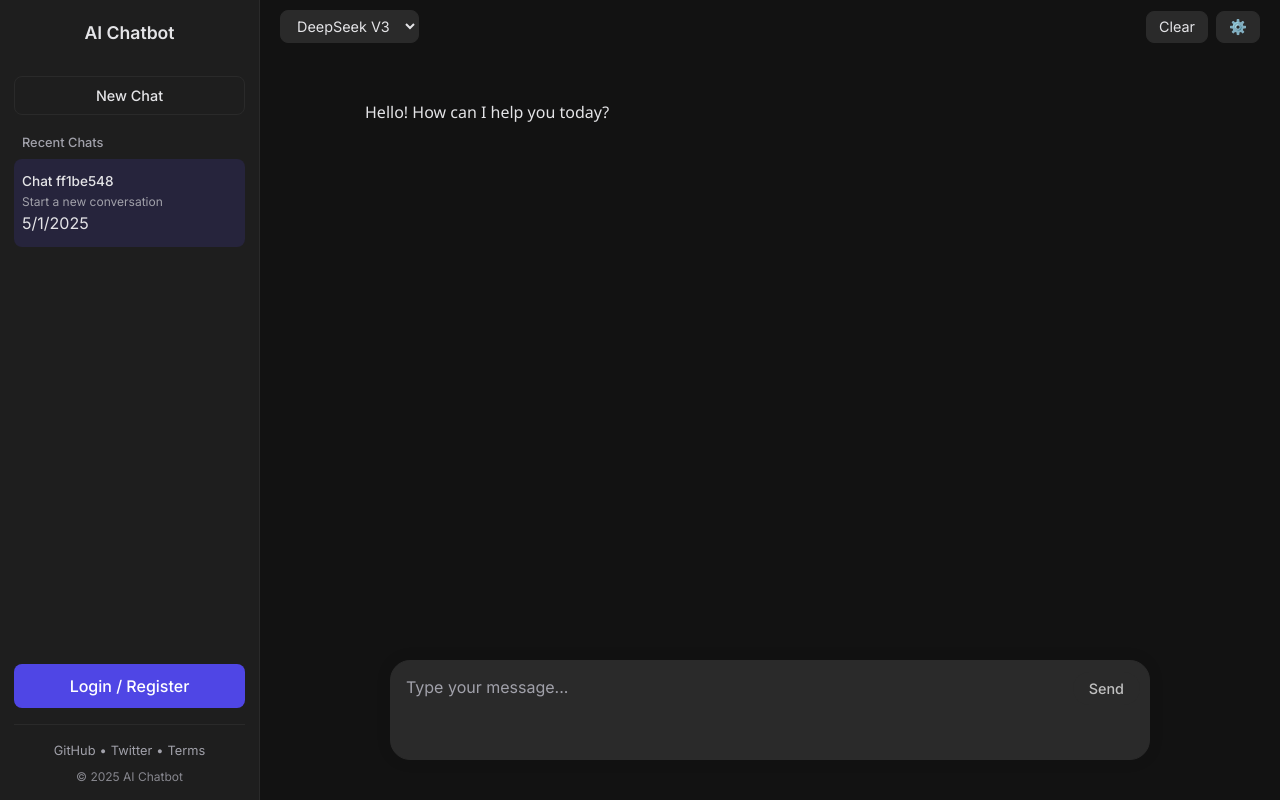
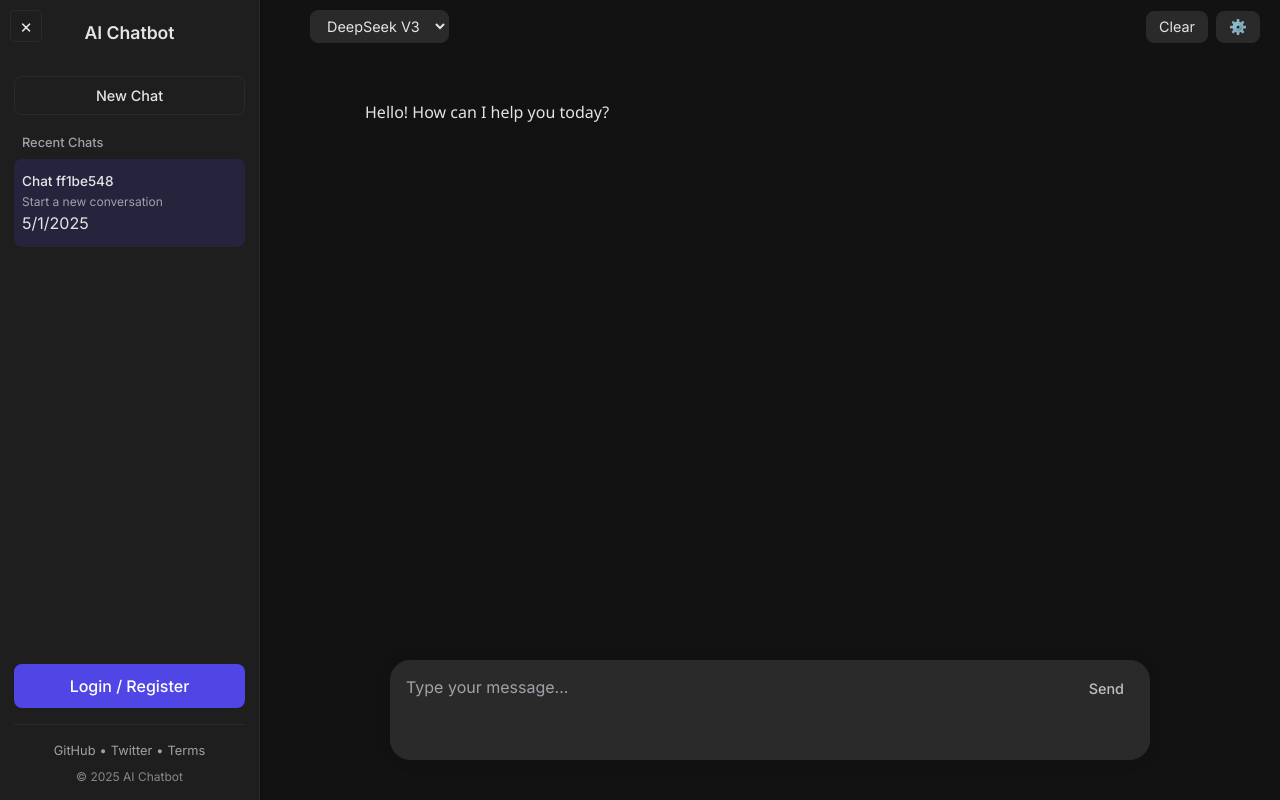
Before and after one commit to GigabyteBlender/AI-ChatBot-Template, a React (Create React App) app in the folder ai-chatbot/: page / in a window 1280 px wide. Built offline with nearby package versions, Linux system fonts and the light colour scheme.

Commit message:
sidebar open and close now works well

```diff
--- a/ai-chatbot/src/components/ChatInterface/styles/ModeSelector.css
+++ b/ai-chatbot/src/components/ChatInterface/styles/ModeSelector.css
@@ -12,6 +12,7 @@
 .mode-container {
   display: flex;
   align-items: center;
+  margin-left: 30px;;
 }
 
 .mode-container select {
--- a/ai-chatbot/src/components/Sidebar/styles/Sidebar.css
+++ b/ai-chatbot/src/components/Sidebar/styles/Sidebar.css
@@ -9,6 +9,47 @@
   overflow-y: auto;
   transition: transform 0.3s ease;
   box-shadow: var(--shadow-md);
+  position: fixed; /* Position fixed to overlay content properly */
+  top: 0;
+  left: 0;
+  z-index: 1003; /* Above overlay */
+}
+
+/* Desktop sidebar */
+@media (min-width: 769px) {
+  .sidebar {
+    transform: translateX(0); /* Always visible on desktop */
+  }
+
+  .sidebar.open {
+    transform: translateX(0);
+  }
+
+  .sidebar:not(.open) {
+    transform: translateX(-100%);
+  }
+}
+
+/* Mobile sidebar */
+@media (max-width: 768px) {
+  .sidebar {
+    width: 240px; /* Slightly narrower on mobile */
+    transform: translateX(-100%); /* Hidden by default */
+  }
+
+  .sidebar.open {
+    transform: translateX(0); /* Show when open */
+  }
+
+  .sidebar h1 {
+    font-size: 1rem;
+    margin-bottom: 12px;
+  }
+
+  .side-button {
+    padding: 8px;
+    font-size: 0.8rem;
+  }
 }
 
 .sidebar h1 {
@@ -54,41 +95,3 @@
 .auth-button:hover {
   background-color: rgba(255, 255, 255, 0.05);
 }
-
-.close-sidebar {
-  position: absolute;
-  top: 10px;
-  right: 10px;
-  background: none;
-  border: none;
-  color: var(--color-text-secondary);
-  font-size: 24px;
-  cursor: pointer;
-  z-index: 5;
-}
-
-@media (max-width: 768px) {
-  .sidebar {
-    position: fixed;
-    left: 0;
-    top: 0;
-    bottom: 0;
-    z-index: 10;
-    transform: translateX(-100%);
-    width: 240px;
-  }
-
-  .sidebar.open {
-    transform: translateX(0);
-  }
-
-  .sidebar h1 {
-    font-size: 1rem;
-    margin-bottom: 12px;
-  }
-
-  .side-button {
-    padding: 8px;
-    font-size: 0.8rem;
-  }
-}
--- a/ai-chatbot/src/pages/ChatPage.jsx
+++ b/ai-chatbot/src/pages/ChatPage.jsx
@@ -6,19 +6,22 @@ import ChatInterface from '../components/ChatInterface/ChatInterface';
 import './styles/ChatPage.css';
 
 const ChatPage = () => {
-  const [sidebarOpen, setSidebarOpen] = useState(true);
-  const [isMobile, setIsMobile] = useState(window.innerWidth < 768);
+  const [sidebarOpen, setSidebarOpen] = useState(window.innerWidth >= 768);
+  const [isMobile, setIsMobile] = useState(false);
   const { currentUser } = useContext(AuthContext);
 
-  // Handle window resize for responsive design
+  // Detect screen size and update isMobile
   useEffect(() => {
     const handleResize = () => {
       const mobile = window.innerWidth < 768;
       setIsMobile(mobile);
 
       // Auto-close sidebar on mobile
-      if (mobile && sidebarOpen) {
+      if (mobile) {
         setSidebarOpen(false);
+      } else {
+        // Default to open on desktop
+        setSidebarOpen(true);
       }
     };
 
@@ -26,10 +29,10 @@ const ChatPage = () => {
     handleResize(); // Initial check
 
     return () => window.removeEventListener('resize', handleResize);
-  }, [sidebarOpen]);
+  }, []);
 
   const toggleSidebar = () => {
-    setSidebarOpen(!sidebarOpen);
+    setSidebarOpen((prev) => !prev);
   };
 
   return (
@@ -40,17 +43,25 @@ const ChatPage = () => {
         toggleSidebar={toggleSidebar}
       />
 
-      <div className={`main-content ${sidebarOpen ? 'sidebar-open' : ''}`}>
-        {isMobile && (
+      {/* Overlay for closing sidebar on mobile */}
+      {isMobile && sidebarOpen && (
+        <div
+          className="sidebar-overlay"
+          onClick={toggleSidebar}
+          aria-hidden="true"
+        />
+      )}
+
+      {/* Toggle button for both mobile and desktop */}
       <button
-            className="menu-toggle"
+        className={`menu-toggle ${isMobile ? 'mobile' : 'desktop'}`}
         onClick={toggleSidebar}
         aria-label="Toggle menu"
       >
         {sidebarOpen ? '×' : '☰'}
       </button>
-        )}
 
+      <div className={`main-content ${sidebarOpen && !isMobile ? 'sidebar-open' : ''}`}>
         <ChatInterface />
       </div>
     </div>
--- a/ai-chatbot/src/pages/styles/ChatPage.css
+++ b/ai-chatbot/src/pages/styles/ChatPage.css
@@ -3,21 +3,32 @@
   height: 100%;
   overflow: hidden;
   background-color: var(--bg-color);
+  position: relative;
 }
 
+/* Main content area */
 .main-content {
   flex: 1;
   display: flex;
   flex-direction: column;
   transition: margin-left 0.3s ease;
   overflow: hidden;
+  width: 100%;
 }
 
+/* Main content shifts when sidebar is open on desktop */
+@media (min-width: 768px) {
+  .main-content.sidebar-open {
+    margin-left: 260px; /* Match sidebar width */
+  }
+}
+
+/* Toggle button (works on both desktop & mobile) */
 .menu-toggle {
   position: fixed;
   top: 10px;
   left: 10px;
-  z-index: 100;
+  z-index: 1004; /* Above sidebar (1003) */
   background-color: transparent;
   color: var(--color-text);
   border: 1px solid var(--color-border);
@@ -36,13 +47,13 @@
   background-color: rgba(255, 255, 255, 0.1);
 }
 
-@media (max-width: 767px) {
-  .main-content {
-    margin-left: 0 !important;
-    width: 100%;
-  }
-
-  .menu-toggle {
-    display: flex;
-  }
+/* Sidebar overlay (mobile only, appears when sidebar is open) */
+.sidebar-overlay {
+  position: fixed;
+  top: 0;
+  left: 0;
+  width: 100%;
+  height: 100%;
+  background-color: rgba(0, 0, 0, 0.4);
+  z-index: 1001;
 }
```
Lines whose indentation alone changed are shown as unchanged.
